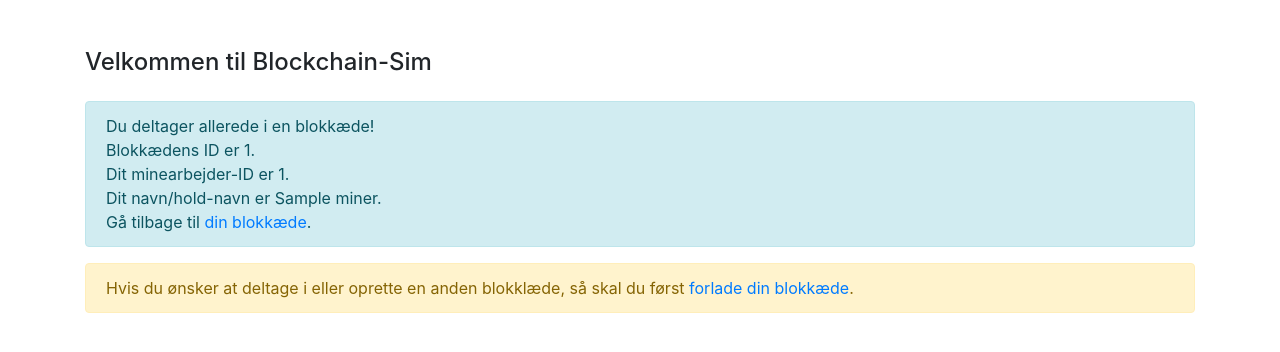
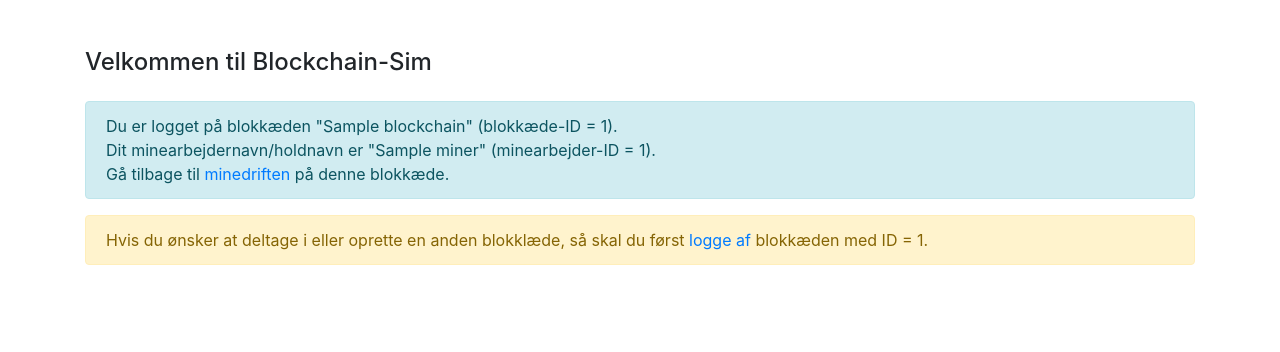
Before and after one commit to DatalogiForAlle/blockchain-sim, a Django app: template bcsim/templates/bcsim/home.html in a window 1280 px wide. Shown: the part 56-408 px from the top of the page. Run offline with Django 3.2, Linux system fonts and the light colour scheme; the template is opened without the code that fills it: values that come from a table or form of the project are taken from there, others are empty; tables that the repository leaves empty hold one stand-in row (values such as "Sample post"); some libraries are stand-ins or nearby versions.

Commit message:
minor changes in ui

```diff
--- a/bcsim/templates/bcsim/home.html
+++ b/bcsim/templates/bcsim/home.html
@@ -9,17 +9,16 @@
 <h4 class="mb-4">Velkommen til Blockchain-Sim</h4>
 
 {% if miner %}
-    <!-- Inform users who have already joined a blockchain -->
-    <div class="alert alert-info">
-        Du deltager allerede i en blokkæde!<br>
-        Blokkædens ID er {{ miner.blockchain.id }}.<br>
-        Dit minearbejder-ID er {{ miner.id}}.<br>
-        Dit navn/hold-navn er {{ miner.name}}. <br>
-        Gå tilbage til <a href="{% url 'bcsim:mine' %}">din blokkæde</a>.
-    </div>
-    <div class="alert alert-warning">
-        Hvis du ønsker at deltage i eller oprette en anden blokklæde, så skal du først <a href = "{% url 'bcsim:logout' %}">forlade din blokkæde</a>.
-    </div>
+
+  <div class="alert alert-info" >
+    Du er logget på blokkæden "{{ miner.blockchain.title }}" (blokkæde-ID = {{ miner.blockchain.id }}).<br>
+    Dit minearbejdernavn/holdnavn er "{{ miner.name}}" (minearbejder-ID = {{ miner.id }}).<br>
+    Gå tilbage til <a href="{% url 'bcsim:mine' %}">minedriften</a> på denne blokkæde.
+  </div>
+
+  <div class="alert alert-warning">
+      Hvis du ønsker at deltage i eller oprette en anden blokklæde, så skal du først <a href = "{% url 'bcsim:logout' %}">logge af</a> blokkæden med ID = {{ miner.blockchain.id }}.
+  </div>
 
 
 {% else %}
--- a/bcsim/templates/bcsim/invite.html
+++ b/bcsim/templates/bcsim/invite.html
@@ -8,7 +8,7 @@
 <h4 class="mb-4"><span class="text-black-50">Blokkæde [{{ blockchain.id }}]</span>: {{ blockchain.title }}</h4>
 
 
-<div class="alert alert-info mb-5" >
+<div class="p-3 mb-5 card" >
     Du er logget på blokkæden "{{ blockchain.title }}" (blokkæde-ID = {{ blockchain.id }}).
     <br>
     Dit navn/holdnavn er "{{ miner.name}}" (minearbejder-ID = {{ miner.id }}).
@@ -22,7 +22,7 @@
     <button class="btn btn-primary btn-sm" onclick="copy_link('join_link')">Kopier</button>
 </div>
 
-<h6>Inviter minearbejdere til dit hold ("{{ miner.name }}")</h6>
+<h6>Inviter deltagere til dit hold ("{{ miner.name }}")</h6>
 
 <div class="d-flex mb-5">
     <input class="form-control" type="text"
--- a/bcsim/templates/bcsim/mine.html
+++ b/bcsim/templates/bcsim/mine.html
@@ -24,12 +24,12 @@
     <div class="col col-12 col-lg-6">
 
         <div class="card" >
-            <div class="card-header" style="background-color: {{ miner.color}}">
+            <div class="card-header">
                 Minedrift
             </div>
             <div class="card-body">
                 <p class="pb-1 mb-1">Blok-ID: {{ block_id }}</p>
-                <p class="pb-1 mb-1">Minearbejder: {{ miner.name }}</p>
+                <p class="pb-1 mb-1">Minearbejder: <span class="px-3" style="background-color: {{ miner.color}}">{{ miner.name }}</span></p>
                 <p class="pb-1 mb-1">Seneste hash: <small>{{ prev_hash }}</small></p>
                 <p class="pb-1 mb-1">Payload: {{ payload }} </p>
                 {% if valid_proof %}
```
